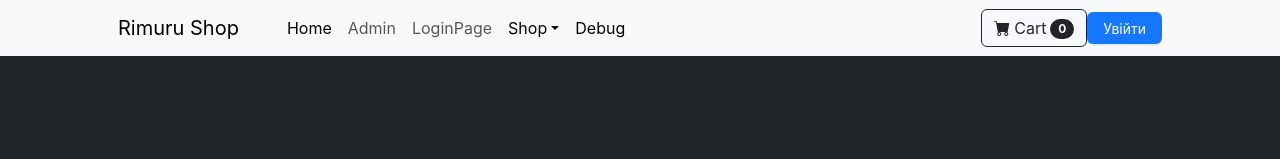
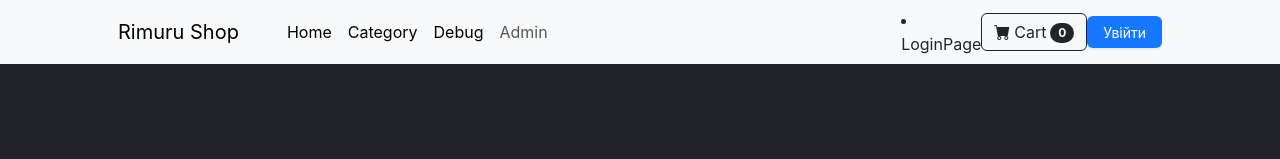
Before and after one commit to RaxFord1/react-shop, a React (Create React App) app: page / in a window 1280 px wide. Shown: the top 159 px of the page. Built offline with nearby package versions, Linux system fonts and the light colour scheme; no server answers.

Commit message:
change login position

```diff
--- a/src/layout/NavBar.js
+++ b/src/layout/NavBar.js
@@ -27,55 +27,28 @@ function NavBar(props) {
               </NavLink>
             </li>
             <li className="nav-item">
-              <NavLink className="nav-link" to="/admin">
-                Admin
+              <NavLink className="nav-link active" to="/category">
+                Category
               </NavLink>
-            </li>
-            <li className="nav-item">
-              <NavLink className="nav-link" to="/login">
-                LoginPage
-              </NavLink>
-            </li>
-            <li className="nav-item dropdown">
-              <NavLink
-                className="nav-link dropdown-toggle"
-                id="navbarDropdown"
-                to="#"
-                role="button"
-                data-bs-toggle="dropdown"
-                aria-expanded="false"
-              >
-                Shop
-              </NavLink>
-              <ul className="dropdown-menu" aria-labelledby="navbarDropdown">
-                <li>
-                  <NavLink className="dropdown-item" to="/category">
-                    Category
-                  </NavLink>
-                </li>
-                <li>
-                  <hr className="dropdown-divider" />
-                </li>
-                <li>
-                  <NavLink className="dropdown-item" to="#!">
-
-                  </NavLink>
-                </li>
-                <li>
-                  <NavLink className="dropdown-item" to="#!">
-                    New Arrivals
-                  </NavLink>
-                </li>
-              </ul>
             </li>
             <li className="nav-item">
               <NavLink className="nav-link active" to="/debug">
                 Debug
               </NavLink>
             </li>
+            <li className="nav-item">
+              <NavLink className="nav-link" to="/admin">
+                Admin
+              </NavLink>
+            </li>
           </ul>
+          <li className="nav-item">
+            <NavLink className="nav-link" to="/login">
+              LoginPage
+            </NavLink>
+          </li>
           <Cart counter={props.counter} />
-          <LoginModal  autorized={autorized} onClick={onAuth} />
+          <LoginModal autorized={autorized} onClick={onAuth} />
         </div>
       </div>
     </nav>
```
